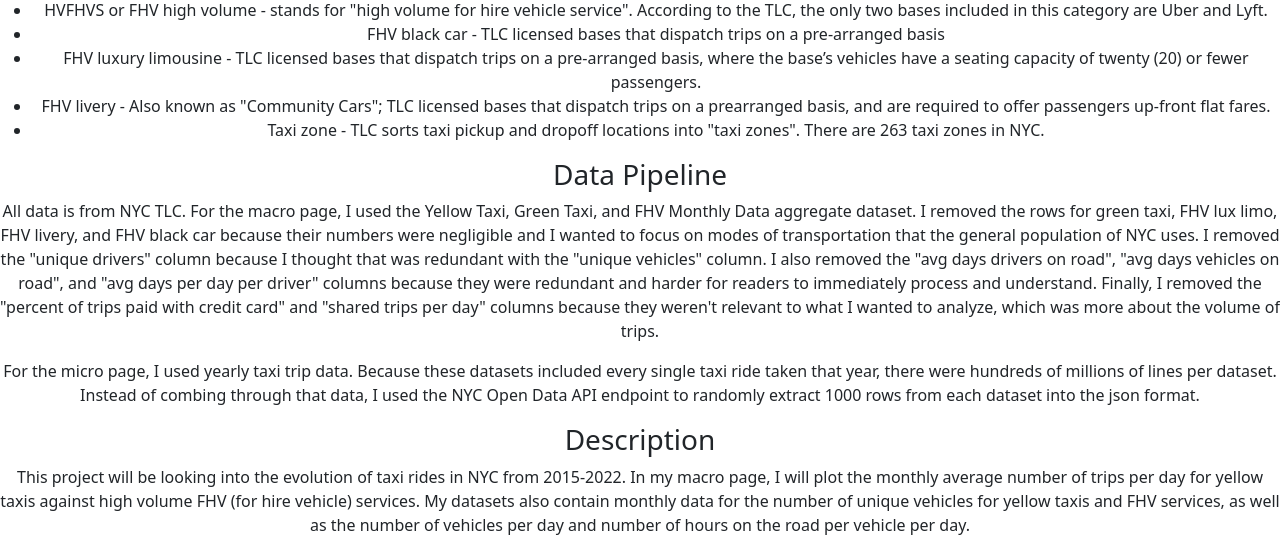
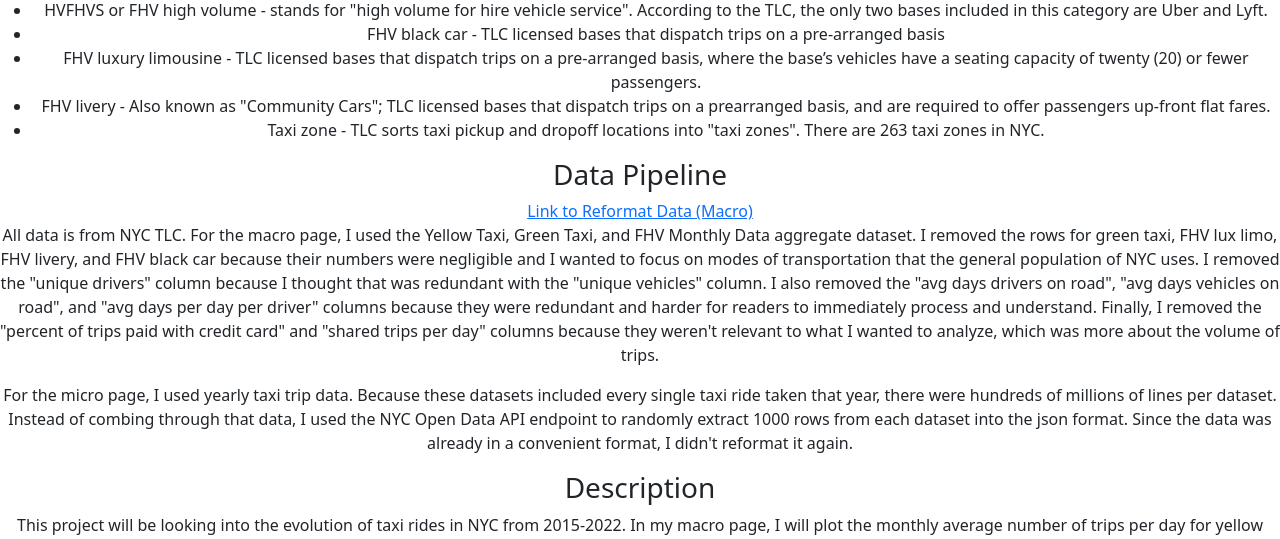
Before and after one commit to stephaniewang26/Taxis-and-Rideshare-Apps, a Flask app: template data/templates/about.html in a window 1280 px wide. Shown: the part 180-719 px from the top of the page. Run offline with Flask 3, Linux system fonts and the light colour scheme; the template is opened without the code that fills it, so the values that code supplies are empty.

Commit message:
update 4/24

```diff
--- a/data/server.py
+++ b/data/server.py
@@ -14,8 +14,8 @@ def index():
     gen_rideshare_data = json.load(f)
     f.close()
     requested_year = request.args.get('year')
-    years = sorted(list(gen_rideshare_data.keys()))
-    return render_template('about.html',year=requested_year, all_years=years)
+    all_years = sorted(list(gen_rideshare_data.keys()))
+    return render_template('about.html',year=requested_year, all_years=all_years)
 
 @app.route('/macro')
 def macro():
@@ -23,8 +23,9 @@ def macro():
     gen_rideshare_data = json.load(f)
     f.close()
     requested_year = request.args.get('year')
-    years = sorted(list(gen_rideshare_data.keys()))
-    return render_template('macro.html',year=requested_year, all_years=years)
+    all_years = sorted(list(gen_rideshare_data.keys()))
+    tripsbyk = ["800,000","700,000","600,000","500,000","400,000","300,000","200,000","100,000",]
+    return render_template('macro.html',year=requested_year, all_years=all_years, trips_increment = tripsbyk)
 
 @app.route('/micro')
 def micro():
@@ -32,7 +33,7 @@ def micro():
     gen_rideshare_data = json.load(f)
     f.close()
     requested_year = request.args.get('year')
-    years = sorted(list(gen_rideshare_data.keys()))
-    return render_template('micro.html',year=requested_year, all_years=years)
+    all_years = sorted(list(gen_rideshare_data.keys()))
+    return render_template('micro.html',year=requested_year, all_years=all_years)
 
 app.run(debug=True)
--- /dev/null
+++ b/data/static/styles.css
@@ -0,0 +1,5 @@
+
+.axis {
+    stroke: #333333;
+    stroke-width: 3;
+}
--- a/data/templates/about.html
+++ b/data/templates/about.html
@@ -4,6 +4,7 @@
     <meta charset="utf-8">
     <meta name="viewport" content="width=device-width, initial-scale=1">
     <title>About</title>
+    <link rel="stylesheet" href="styles.css">
     <link href="https://cdn.jsdelivr.net/npm/bootstrap@5.3.3/dist/css/bootstrap.min.css" rel="stylesheet" integrity="sha384-QWTKZyjpPEjISv5WaRU9OFeRpok6YctnYmDr5pNlyT2bRjXh0JMhjY6hW+ALEwIH" crossorigin="anonymous">
   </head>
   <body>
@@ -20,11 +21,14 @@
       <li>Taxi zone - TLC sorts taxi pickup and dropoff locations into "taxi zones". There are 263 taxi zones in NYC.</li>
     </ul>
     <h3>Data Pipeline</h3>
+    <a href="https://github.com/stephaniewang26/Taxis-and-Rideshare-Apps/blob/main/data/reformatDataMacro.py">Link to Reformat Data (Macro)</a>
     <p>All data is from NYC TLC. For the macro page, I used the Yellow Taxi, Green Taxi, and FHV Monthly Data aggregate dataset. I removed the rows for green taxi, FHV lux limo, FHV livery, and FHV black car because their numbers were negligible and I wanted to focus on modes of transportation that the general population of NYC uses.
        I removed the "unique drivers" column because I thought that was redundant with the "unique vehicles" column. I also removed the "avg days drivers on road", "avg days vehicles on road", and "avg days per day per driver" columns because they were redundant and harder for readers to immediately process and understand.
        Finally, I removed the "percent of trips paid with credit card" and "shared trips per day" columns because they weren't relevant to what I wanted to analyze, which was more about the volume of trips.
     </p>
-    <p>For the micro page, I used yearly taxi trip data. Because these datasets included every single taxi ride taken that year, there were hundreds of millions of lines per dataset. Instead of combing through that data, I used the NYC Open Data API endpoint to randomly extract 1000 rows from each dataset into the json format.</p>
+    <p>For the micro page, I used yearly taxi trip data. Because these datasets included every single taxi ride taken that year, there were hundreds of millions of lines per dataset. Instead of combing through that data, I used the NYC Open Data API endpoint to randomly extract 1000 rows from each dataset into the json format.
+      Since the data was already in a convenient format, I didn't reformat it again.
+    </p>
 
     <h3>Description</h3>
     <p>This project will be looking into the evolution of taxi rides in NYC from 2015-2022.
--- a/data/templates/macro.html
+++ b/data/templates/macro.html
@@ -4,6 +4,7 @@
     <meta charset="utf-8">
     <meta name="viewport" content="width=device-width, initial-scale=1">
     <title>Macro</title>
+    <link rel="stylesheet" href="styles.css">
     <link href="https://cdn.jsdelivr.net/npm/bootstrap@5.3.3/dist/css/bootstrap.min.css" rel="stylesheet" integrity="sha384-QWTKZyjpPEjISv5WaRU9OFeRpok6YctnYmDr5pNlyT2bRjXh0JMhjY6hW+ALEwIH" crossorigin="anonymous">
   </head>
   <body>
--- a/data/templates/micro.html
+++ b/data/templates/micro.html
@@ -4,6 +4,7 @@
     <meta charset="utf-8">
     <meta name="viewport" content="width=device-width, initial-scale=1">
     <title>Micro</title>
+    <link rel="stylesheet" href="styles.css">
     <link href="https://cdn.jsdelivr.net/npm/bootstrap@5.3.3/dist/css/bootstrap.min.css" rel="stylesheet" integrity="sha384-QWTKZyjpPEjISv5WaRU9OFeRpok6YctnYmDr5pNlyT2bRjXh0JMhjY6hW+ALEwIH" crossorigin="anonymous">
   </head>
   <body>
```
Also changed, not shown: data/templates/landscape-placeholder.svg.
